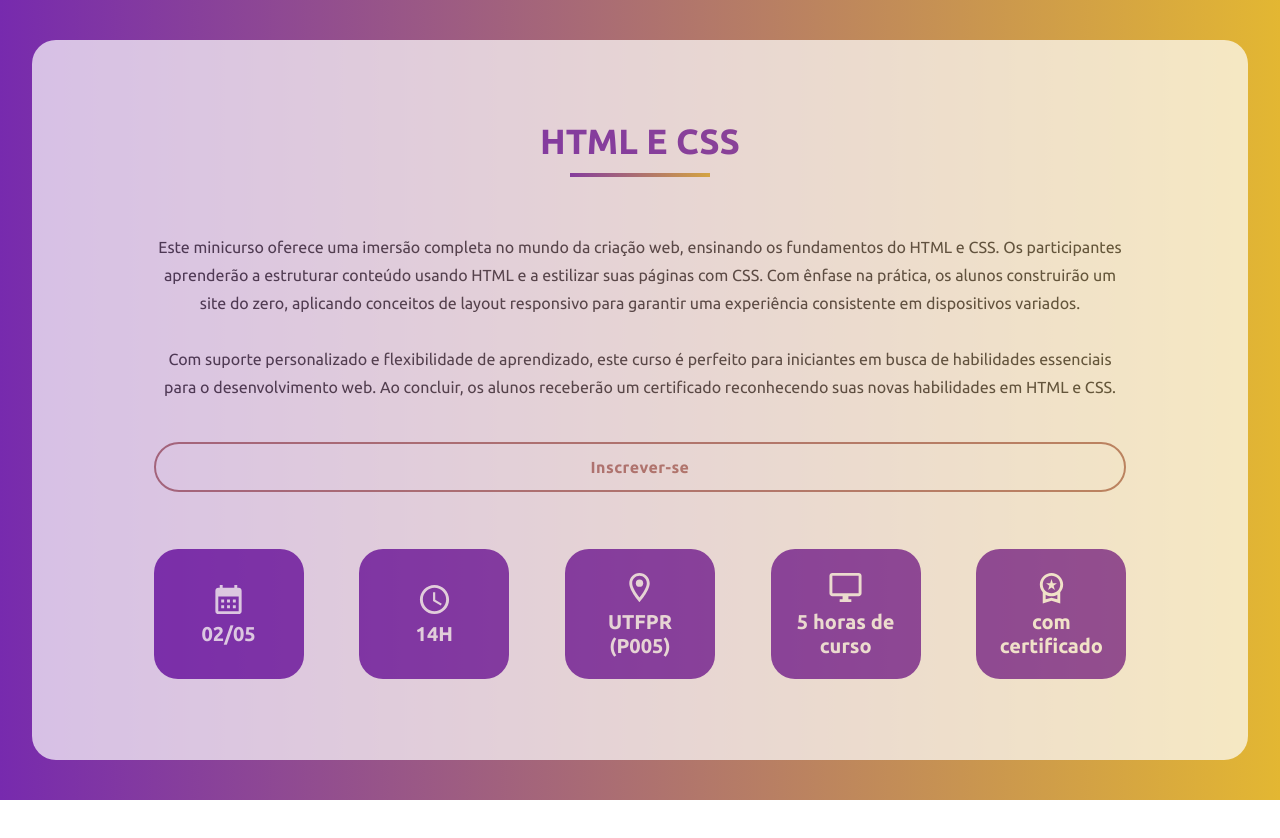
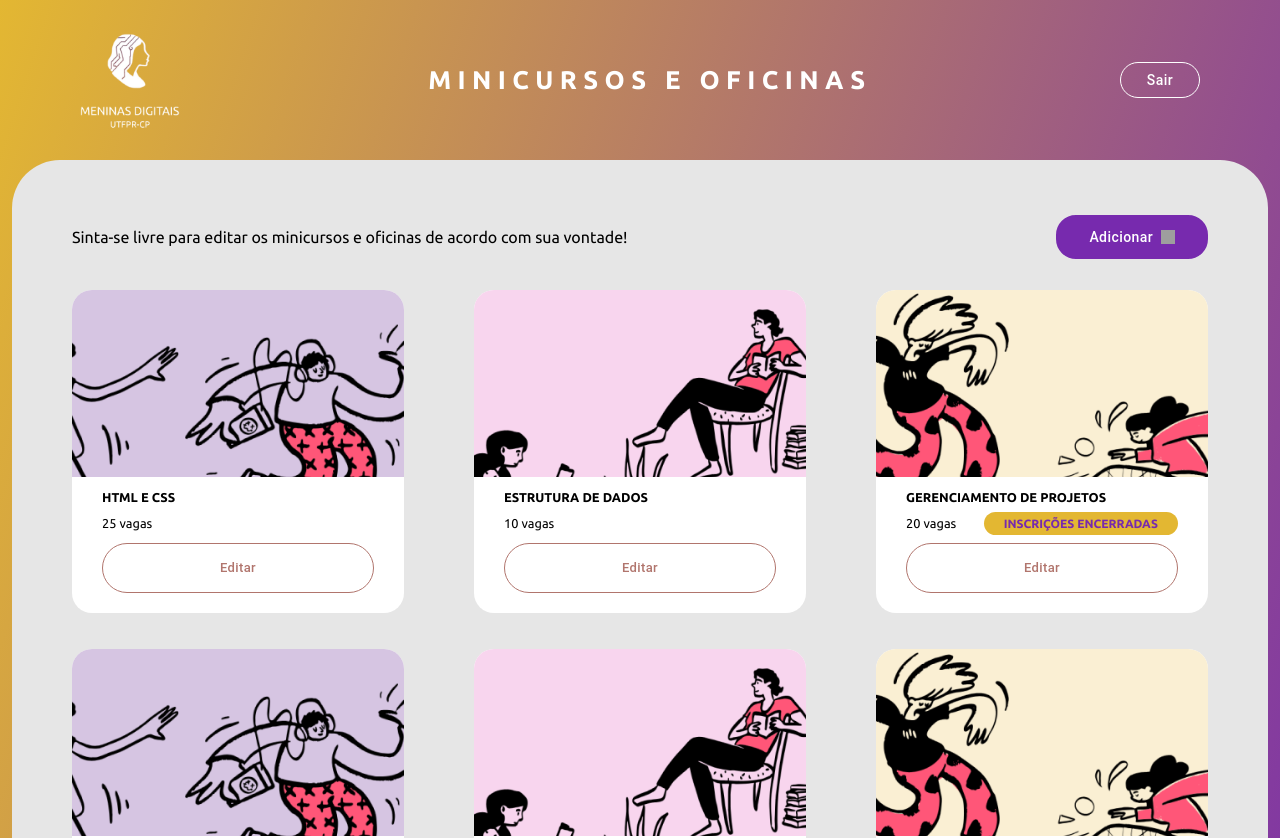
Before and after one commit to talita-aya/certificadora-3, a React (Create React App) app: page / in a window 1280 px wide. Shown: the top 838 px of the page. Before the commit the page ends 800 px from the top, so only its background shows below. Built offline with nearby package versions, Linux system fonts and the light colour scheme; grey boxes are pictures that could not be loaded.

Commit message:
import da tela minicursos

```diff
--- a/package.json
+++ b/package.json
@@ -38,5 +38,8 @@
       "last 1 firefox version",
       "last 1 safari version"
     ]
+  },
+  "devDependencies": {
+    "@babel/plugin-proposal-private-property-in-object": "^7.21.11"
   }
 }
--- a/src/index.js
+++ b/src/index.js
@@ -8,14 +8,14 @@
 
 import Home from './Screens/Home/Home';
 import Login from './Screens/Login/Login';
-import MinicursosOficinas from './Screens/MinicursosOficinas'
+import MinicursosOficinas from './Screens/MinicursosOficinas/MinicursosOficinas';
 import SaibaMais from './Screens/SaibaMais/SaibaMais';
 
 const root = ReactDOM.createRoot(document.getElementById('root'));
 root.render(
   <React.StrictMode>
     {/*<App />*/}
-    <SaibaMais />
+    <MinicursosOficinas />
   </React.StrictMode>
 );
 
```
Also changed, not shown: 1 other file (tests, documents, lock files or other folders).
